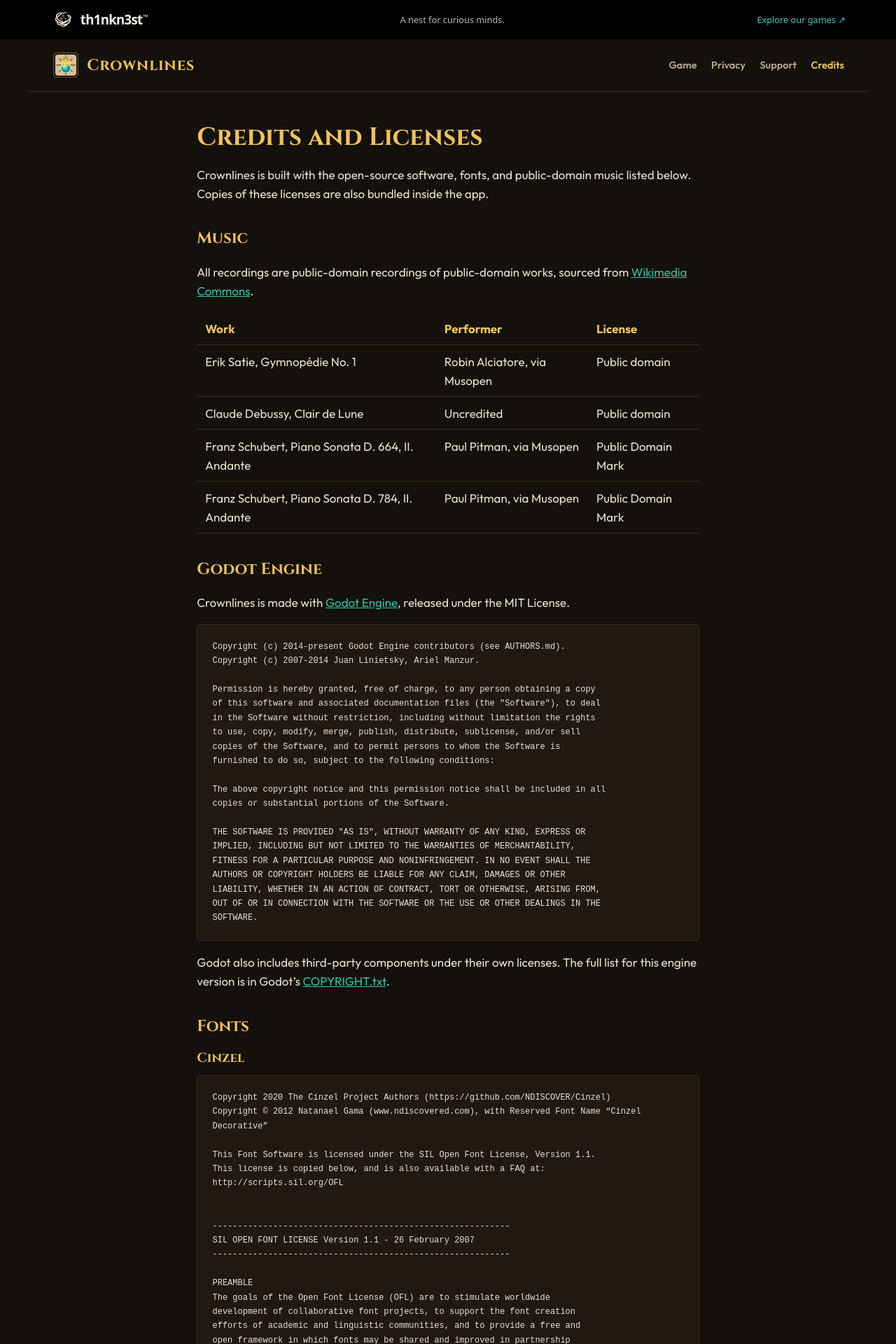
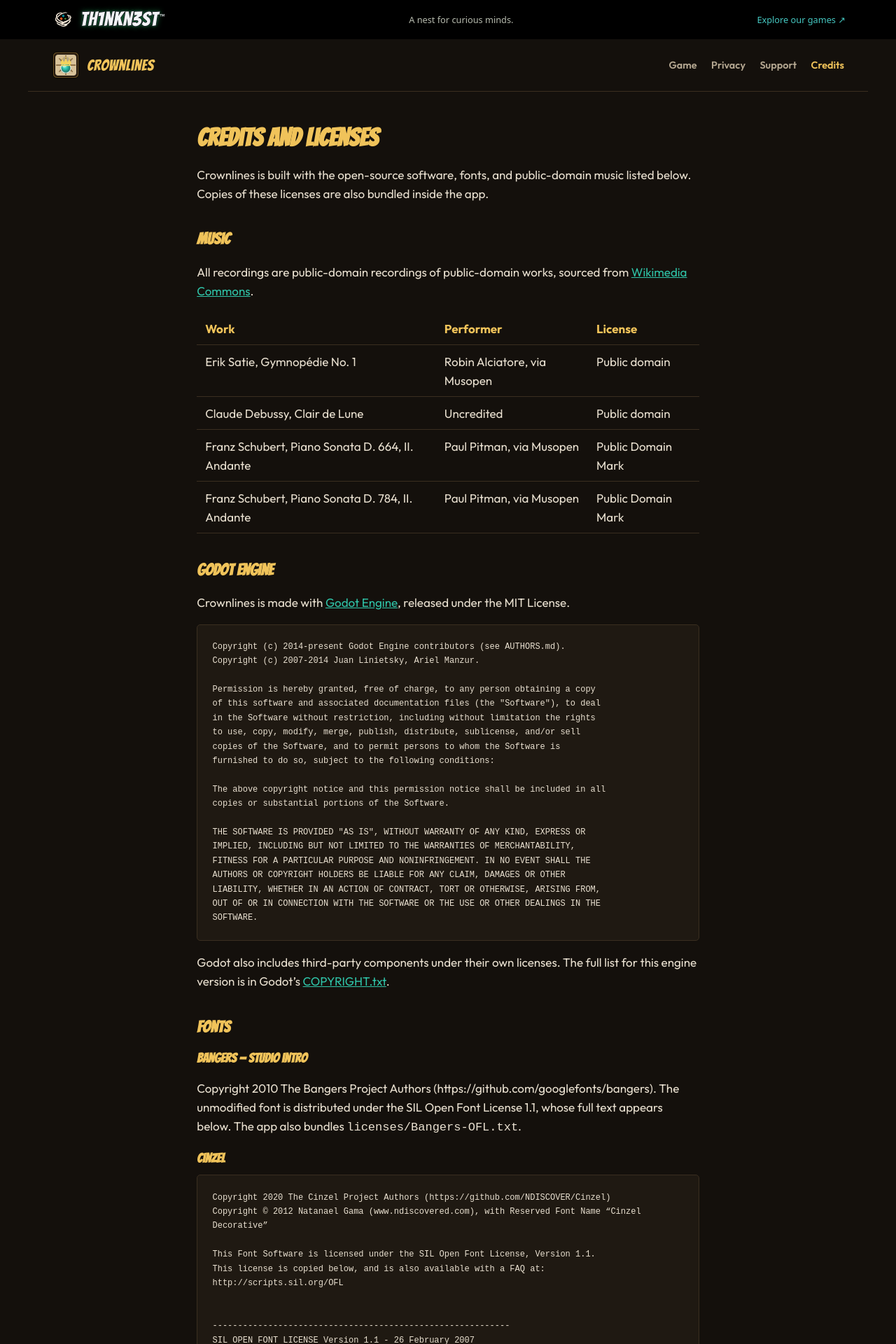
Before and after one commit to th1nkn3st/site, a Jekyll site: the page built from crownlines/licenses.md, in a window 1280 px wide. Shown: the top 1920 px of the page at 70% size. Built offline with Jekyll 4.4.1, drawn with Linux system fonts in a browser that asks for light colours.

Commit message:
Match studio website lettering to TISA and retain the Thought Nest (#7)

```diff
--- a/_data/apps/crownlines.yml
+++ b/_data/apps/crownlines.yml
@@ -62,7 +62,7 @@ theme:
   muted: "#b3a690"
   accent: "#f0c35a"
   link: "#2fc4a8"
-  heading-font: '"Cinzel", Georgia, "Times New Roman", serif'
+  heading-font: '"Bangers", Impact, sans-serif'
   body-font: '"Outfit", system-ui, sans-serif'
 
 privacy:
--- a/_layouts/app-base.html
+++ b/_layouts/app-base.html
@@ -38,6 +38,7 @@
     {%- endif %}
     <link rel="icon" href="{{ app.icon | default: '/assets/logo.svg' | relative_url }}">
     <link rel="stylesheet" href="{{ '/assets/app.css?v=3' | relative_url }}">
+    <link rel="stylesheet" href="{{ '/assets/brand.css?v=1' | relative_url }}">
     {%- if app.theme %}
     <style>:root { {% for pair in app.theme %}--app-{{ pair[0] }}: {{ pair[1] }}; {% endfor %}}</style>
     {%- endif %}
@@ -62,7 +63,7 @@
 
 <body>
     <a class="app-skip" href="#main">Skip to content</a>
-    <div class="app-studio-strip"><a href="{{ '/' | relative_url }}"><img src="{{ '/assets/branding/th1nkn3st/th1nkn3st_studio_icon.jpg' | relative_url }}" alt="" width="36" height="36"><span>th1nkn3st<sup>™</sup></span></a><span>A nest for curious minds.</span><a href="{{ '/#projects' | relative_url }}">Explore our games ↗</a></div>
+    <div class="app-studio-strip"><a href="{{ '/' | relative_url }}"><img src="{{ '/assets/branding/th1nkn3st/th1nkn3st_studio_icon.jpg' | relative_url }}" alt="" width="36" height="36"><span class="studio-wordmark">Th1nkn3st<sup>™</sup></span></a><span>A nest for curious minds.</span><a href="{{ '/#projects' | relative_url }}">Explore our games ↗</a></div>
     <header class="app-header">
         <a href="{{ app_url | relative_url }}" class="app-brand">
             {%- if app.icon %}
--- a/_layouts/default.html
+++ b/_layouts/default.html
@@ -8,6 +8,7 @@
     <meta name="referrer" content="strict-origin-when-cross-origin">
     <link rel="icon" type="image/jpeg" href="{{ '/assets/branding/th1nkn3st/th1nkn3st_studio_icon.jpg' | relative_url }}">
     <link rel="stylesheet" href="{{ '/assets/studio.css?v=3' | relative_url }}">
+    <link rel="stylesheet" href="{{ '/assets/brand.css?v=1' | relative_url }}">
     {% seo %}
 </head>
 
@@ -16,7 +17,7 @@
     <header class="st-header">
         <a href="{{ '/' | relative_url }}" class="st-brand">
             <img src="{{ '/assets/branding/th1nkn3st/th1nkn3st_studio_icon.jpg' | relative_url }}" alt="" width="44" height="44">
-            <span>{{ site.title }}<sup class="st-tm">™</sup></span>
+            <span class="studio-wordmark">Th1nkn3st<sup>™</sup></span>
         </a>
         <nav class="st-nav" aria-label="Main navigation">
             <a href="{{ '/#projects' | relative_url }}">Our games</a>
@@ -30,7 +31,7 @@
     </main>
 
     <footer class="st-footer">
-        <div class="st-footer-top"><p><strong>{{ site.title }}™</strong> · Independent game studio</p><nav aria-label="Footer"><a href="{{ '/crownlines/' | relative_url }}">Crownlines</a><a href="{{ '/crownlines/support/' | relative_url }}">Game support</a><a href="{{ '/crownlines/privacy/' | relative_url }}">Crownlines privacy</a><a href="{{ '/crownlines/licenses/' | relative_url }}">Credits</a></nav></div>
+        <div class="st-footer-top"><p><strong class="studio-wordmark">Th1nkn3st<sup>™</sup></strong> · Independent game studio</p><nav aria-label="Footer"><a href="{{ '/crownlines/' | relative_url }}">Crownlines</a><a href="{{ '/crownlines/support/' | relative_url }}">Game support</a><a href="{{ '/crownlines/privacy/' | relative_url }}">Crownlines privacy</a><a href="{{ '/crownlines/licenses/' | relative_url }}">Credits</a></nav></div>
         <div class="st-footer-bottom"><p>© {{ 'now' | date: "%Y" }} {{ site.title }}. All rights reserved.</p><a href="mailto:{{ site.email }}">{{ site.email }}</a></div>
     </footer>
 </body>
--- /dev/null
+++ b/assets/brand.css
@@ -0,0 +1,46 @@
+@font-face {
+    font-family: Bangers;
+    src: url('fonts/Bangers-Regular.ttf') format('truetype');
+    font-weight: 400;
+    font-style: normal;
+    font-display: swap;
+}
+
+/* Shared TISA studio treatment; the Thought Nest stays a separate emblem. */
+.st-brand img, .app-studio-strip img, .st-nest {
+    mix-blend-mode: screen;
+}
+.studio-wordmark {
+    font-family: Bangers, Impact, sans-serif;
+    font-size: 2rem;
+    font-weight: 400;
+    font-style: normal;
+    letter-spacing: .025em;
+    line-height: 1.2;
+    color: #f2f4f7;
+    text-shadow: -1px 0 #15181d, 1px 0 #15181d, 0 -1px #15181d,
+        0 1px #15181d, 0 0 3px #2dbe6c, 0 0 9px #2dbe6c99;
+}
+.studio-wordmark sup {
+    font-family: system-ui, sans-serif;
+    font-size: .35em;
+    font-weight: 500;
+    vertical-align: super;
+    margin-left: .2em;
+    text-shadow: none;
+}
+.st-footer .studio-wordmark { font-size: 1.25rem; }
+.app-studio-strip .studio-wordmark { font-size: 1.65rem; }
+.st-feature h2 {
+    font-family: Bangers, Impact, sans-serif;
+    font-weight: 400;
+    letter-spacing: .02em;
+}
+.cl-hero h1, .app-brand > span {
+    font-family: Bangers, Impact, sans-serif;
+    font-weight: 400;
+    letter-spacing: .02em;
+}
+@media (max-width: 560px) {
+    .studio-wordmark { font-size: 1.8rem; }
+}
--- a/crownlines/licenses.md
+++ b/crownlines/licenses.md
@@ -53,6 +53,12 @@ for this engine version is in Godot's
 [COPYRIGHT.txt](https://github.com/godotengine/godot/blob/4.7-stable/COPYRIGHT.txt).
 
 ## Fonts
+
+### Bangers — studio intro
+
+Copyright 2010 The Bangers Project Authors (https://github.com/googlefonts/bangers).
+The unmodified font is distributed under the SIL Open Font License 1.1, whose
+full text appears below. The app also bundles `licenses/Bangers-OFL.txt`.
 
 ### Cinzel
 
```
Also changed, not shown: BRAND.md (+2 -0 lines), NOTICE.md (+1 -0 lines), assets/fonts/Bangers-OFL.txt (added, +93 -0 lines), assets/fonts/Bangers-Regular.ttf (added).
